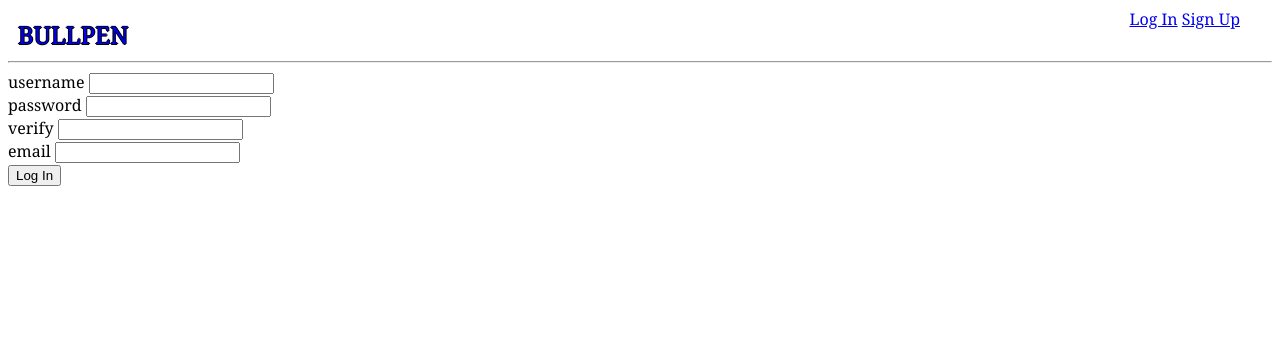
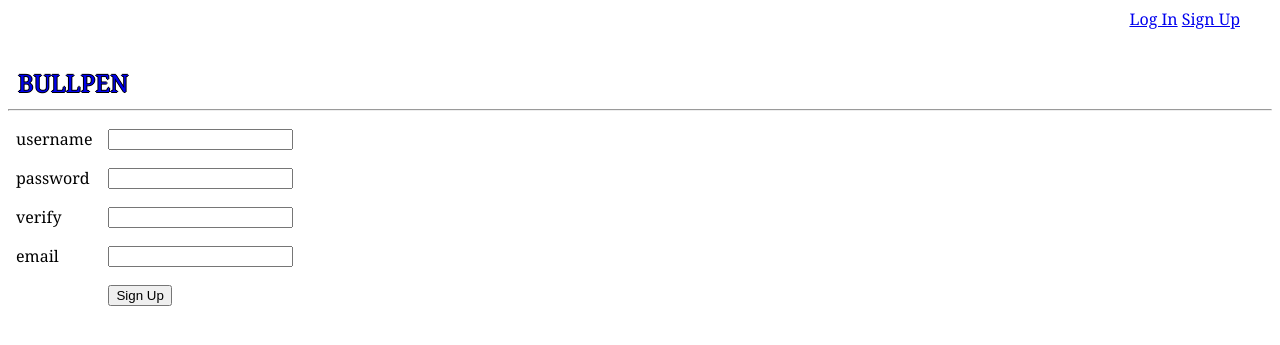
Before and after one commit to hkkdev/flask-test, a Flask app: page /signup in a window 1280 px wide. Shown: the top 345 px of the page. Run offline with Flask 2, Linux system fonts and the light colour scheme; some libraries are stand-ins or nearby versions.

Commit message:
small changes to css/html

```diff
--- a/app/forms.py
+++ b/app/forms.py
@@ -66,7 +66,6 @@ class SignUpForm(Form):
         DataRequired(message='need to verify password')
         ])
     email = TextField('email', validators=[
-        Length(min=4, max=25, message='Invalid email'),
         DataRequired(message='email required'),
         Regexp(r'.+@.+', message='Invalid email')
         ])
--- a/app/static/main.css
+++ b/app/static/main.css
@@ -1,12 +1,26 @@
 body {
     font-family: 'Georgia', serif;
 
+}
+
+.post-title {
+    padding: 1em;
+}
+
+.post-content {
+    padding: 1em;
+    border: 5px solid gray;
+}
+
+.comments {
+    margin-left: 2em;
 }
 
 .header {
     float: left;
     color: #bd643f;
     margin: 0 auto;
+    margin-top: 2em;
     padding: 10px;
     font-size: x-large;
     text-shadow: -1px 0 black, 0 1px black, 1px 0 black, 0 -1px black;
@@ -58,17 +72,24 @@ table {
 
 
 td, th {
-    border: 1px solid #ccc;
+    border: 0px solid #ccc;
     padding: 0.5rem;
     text-align: left;
 }
 
 th {
     background: lightblue;
-    border-color: white;
+    border-color: #ccc;
     text-shadow: 0 0 5px rgba(0,0,0,0.5);
 }
 
-tbody tr:hover {
-    background: yellow;
+.login {
+    border: 2px solid;
+    margin-right: auto;
+    max-width: 600px;
 }
+
+.form-login {
+    margin-left: auto;
+    margin-right: auto;
+}
--- a/app/templates/base.html
+++ b/app/templates/base.html
@@ -6,7 +6,8 @@
 <body>
     <div class='user'>
         {% if g.user.is_authenticated() %}
-        you are {{ g.user.username }}
+        Logged in as <b>{{ g.user.username }}</b>
+        <br>
         <a href='{{ url_for('logout') }}'>Log Out</a>
         {% else %}
         <a href='{{ url_for('login') }}'>Log In</a>
--- a/app/templates/signupwtf.html
+++ b/app/templates/signupwtf.html
@@ -5,26 +5,59 @@
 <hr>
 <form method='post' action=''>
     {{ form.hidden_tag() }}
-    {{ form.username.label }} {{ form.username(size=20) }}
-    {% for error in form.errors.username %}
+    <table>
+        <tr>
+            <td>
+                {{ form.username.label }}
+            </td>
+            <td>
+                {{ form.username(size=20) }}
+            </td>
+                {% for error in form.errors.username %}
+            </td>
+            <td>
+                <span style='color: red'>{{ error }}</span>
+            </td>
+                {% endfor %}
+            </td>
+        </tr>
+        <tr>
+            <td>
+
+                {{ form.password.label }}</td><td> {{ form.password(size=20) }}
+</td>
+    {% for error in form.errors.password %}
+    <td>
     <span style='color: red'>{{ error }}</span>
     {% endfor %}
-    <br>
-    {{ form.password.label }} {{ form.password(size=20) }}
-    {% for error in form.errors.password %}
+            </td>
+        </tr>
+        <tr>
+            <td>
+                {{ form.verify.label }}</td>
+            <td>
+                {{ form.verify(size=20) }}
+            </td>
+    {% for error in form.errors.verify %}
+    <td>
     <span style='color: red'>{{ error }}</span>
+</td>
     {% endfor %}
-    <br>
-    {{ form.verify.label }} {{ form.verify(size=20) }}
-    {% for error in form.errors.verify %}
-    <span style='color: red'>{{ error }}</span>
+</tr>
+<tr>
+    <td>
+        {{ form.email.label }}</td>
+    <td> {{ form.email(size=20) }}</td>
+    {% for error in form.errors.email %}
+    <td><span style='color: red'>{{ error }}</span></td>
     {% endfor %}
-    <br>
-    {{ form.email.label }} {{ form.email(size=20) }}
-    {% for error in form.errors.email %}
-    <span style='color: red'>{{ error }}</span>
-    {% endfor %}
-    <br>
-    <input type='submit' value='Log In'>
+</tr>
+<tr>
+    <td>
+    </td>
+    <td>
+
+    <input type='submit' value='Sign Up'>
+</td>
 </form>
 {% endblock %}
```
Also changed, not shown: app/templates/loginwtf.html (+23 -12 lines), app/templates/single_post.html (+19 -13 lines).
